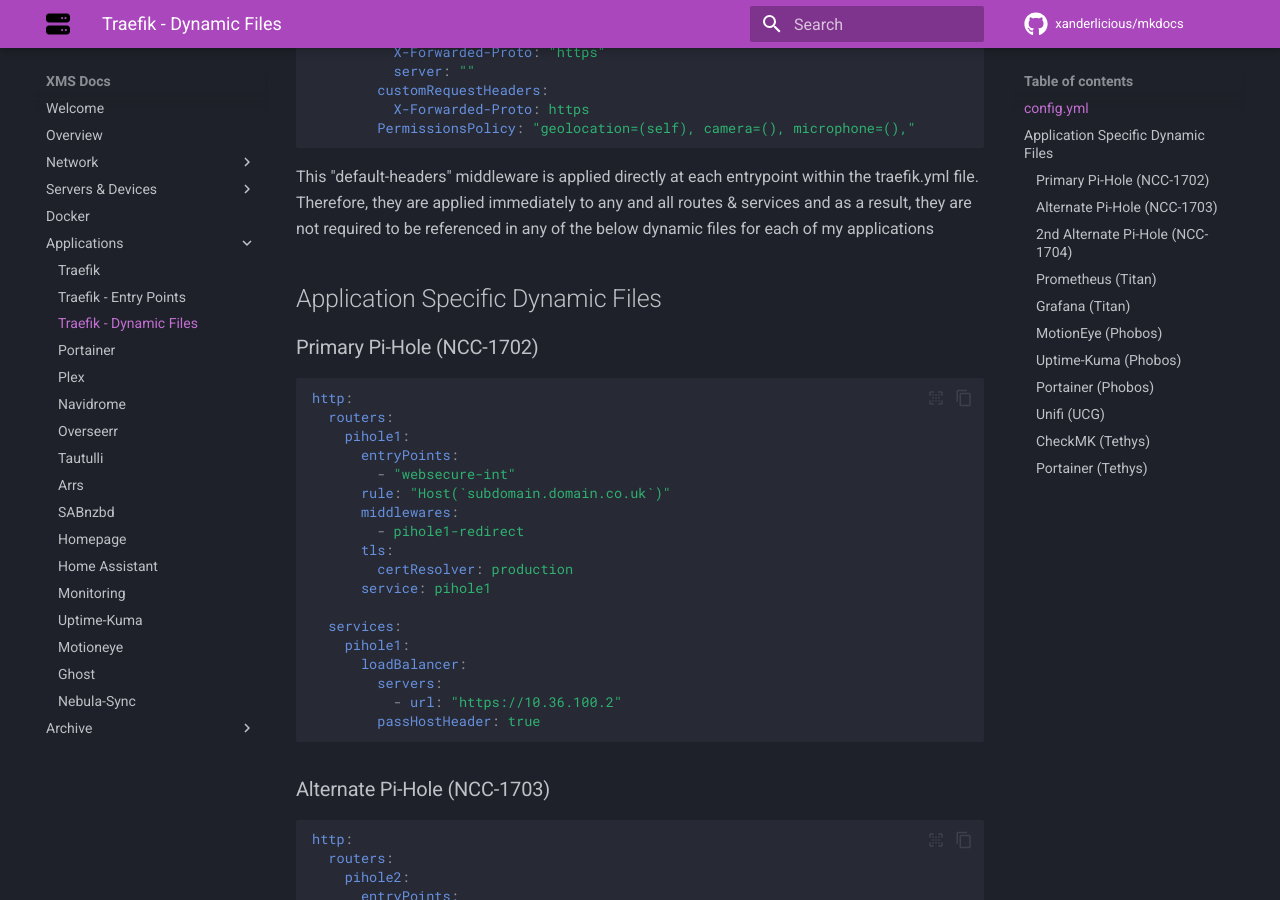
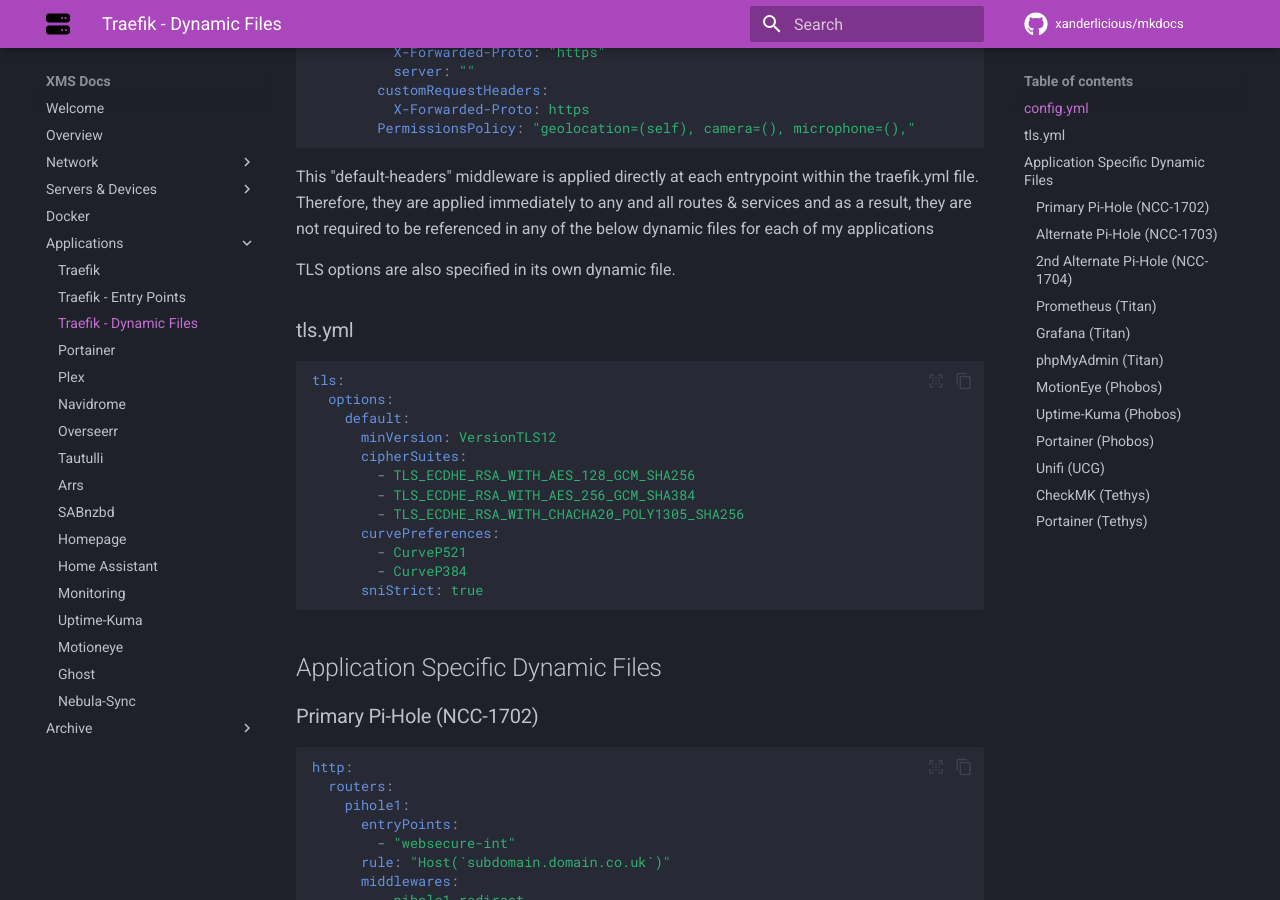
Before and after one commit to Xanderlicious/mkdocs, an MkDocs documentation site: the page built from docs/dynamic.md, in a window 1280 px wide and 900 px high, scrolled down 1670 px. Built offline with MkDocs 1.6.1 and Material for MkDocs 9.7.7, drawn with Linux system fonts in a browser that asks for light colours; comment, search, counter and statistics services are not loaded; some of the changed text lies outside the part shown.

Commit message:
created new phpmyadmin page - amended the dynamic page to include this and also a tls.yml file created for tls options

````diff
--- a/docs/dynamic.md
+++ b/docs/dynamic.md
@@ -62,6 +62,25 @@
 ```
 
 This "default-headers" middleware is applied directly at each entrypoint within the traefik.yml file.  Therefore, they are applied immediately to any and all routes & services and as a result, they are not required to be referenced in any of the below dynamic files for each of my applications
+
+TLS options are also specified in its own dynamic file.
+
+### tls.yml
+
+```yaml
+tls:
+  options:
+    default:
+      minVersion: VersionTLS12
+      cipherSuites:
+        - TLS_ECDHE_RSA_WITH_AES_128_GCM_SHA256
+        - TLS_ECDHE_RSA_WITH_AES_256_GCM_SHA384
+        - TLS_ECDHE_RSA_WITH_CHACHA20_POLY1305_SHA256
+      curvePreferences:
+        - CurveP521
+        - CurveP384
+      sniStrict: true
+```
 
 ## Application Specific Dynamic Files
 
@@ -174,6 +193,27 @@
       loadBalancer:
         servers:
           - url: "http://10.36.100.150:3000"
+        passHostHeader: true
+```
+
+### phpMyAdmin (Titan)
+
+```yaml
+http:
+  routers:
+    phpmyadmin:
+      entryPoints:
+        - websecure-int
+      rule: "Host(`subdomain.domain.co.uk`)"
+      tls:
+        certResolver: production
+      service: phpmyadmin
+
+  services:
+    phpmyadmin:
+      loadBalancer:
+        servers:
+          - url: "http://10.36.100.150:84"
         passHostHeader: true
 ```
 
````
Also changed, not shown: docs/phpmyadmin.md (added, +36 -0 lines), docs/images/phpmyadmin.png (added).
